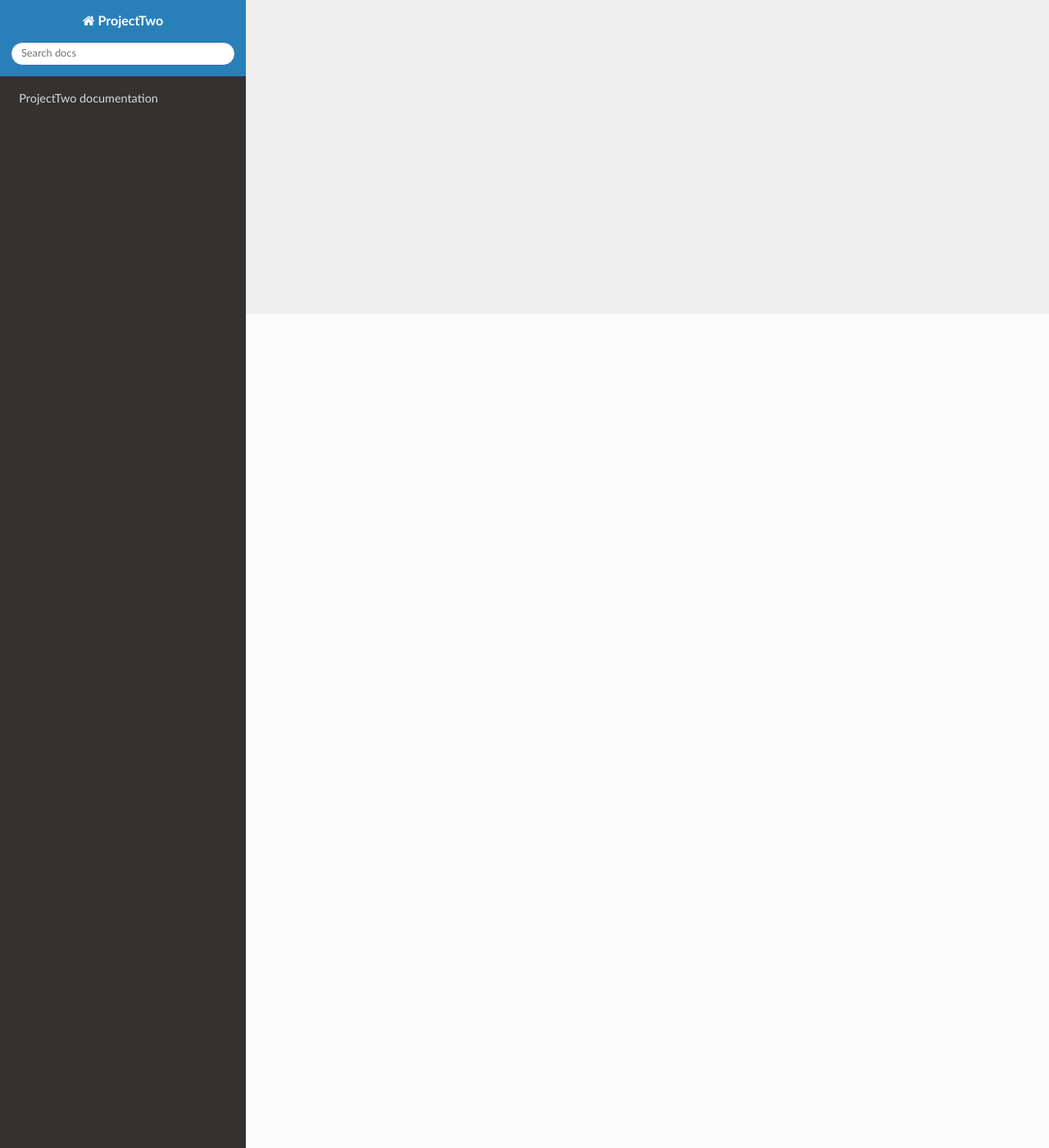
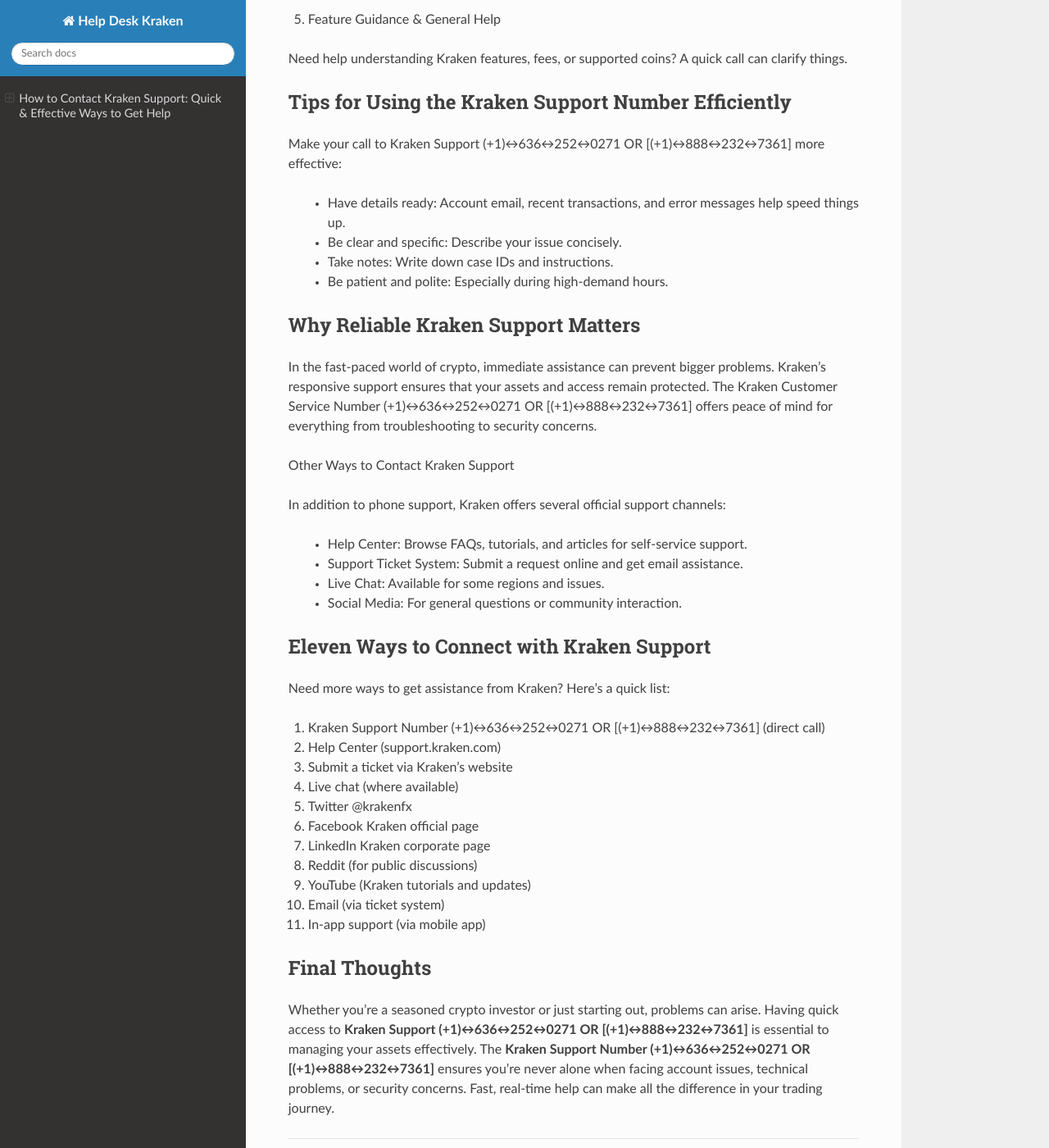
Before and after one commit to amitkumar7245/pythonprojectTwentytwo, a Sphinx documentation site: the page built from source/index.rst, in a window 1280 px wide and 1400 px high, scrolled down 1017 px. Shown: the whole window at 82% size. Built offline with Sphinx 7.4.7 and the Read the Docs theme 3.1.0, drawn with Linux system fonts in a browser that asks for light colours; some of the changed text lies outside the part shown.

Commit message:
website code update

```diff
--- a/source/conf.py
+++ b/source/conf.py
@@ -6,7 +6,7 @@
 # -- Project information -----------------------------------------------------
 # https://www.sphinx-doc.org/en/master/usage/configuration.html#project-information
 
-project = 'ProjectTwo'
+project = 'Help Desk Kraken'
 copyright = '2025, Author'
 author = 'Author'
 
@@ -25,3 +25,14 @@
 
 html_theme = 'sphinx_rtd_theme'
 html_static_path = ['_static']
+
+
+# -- Bing Webmaster Tools Verification Meta Tag ------------------------------
+
+def add_bing_meta(app, pagename, templatename, context, doctree):
+    context['metatags'] = context.get('metatags', '') + \
+        '<meta name="msvalidate.01" content="D145610E5122695AB55319B436B0B952" />\n'
+
+def setup(app):
+    app.add_config_value('meta_tags', '', 'html')
+    app.connect('html-page-context', add_bing_meta)
--- a/source/index.rst
+++ b/source/index.rst
@@ -3,12 +3,103 @@
    You can adapt this file completely to your liking, but it should at least
    contain the root `toctree` directive.
 
-ProjectTwo documentation
-========================
+How to Contact Kraken Support: Quick & Effective Ways to Get Help
+==================================================================
 
-Add your content using ``reStructuredText`` syntax. See the
-`reStructuredText <https://www.sphinx-doc.org/en/master/usage/restructuredtext/index.html>`_
-documentation for details.
+**Kraken Support Number (+1)↔636↔252↔0271 OR [(+1)↔888↔232↔7361]** – 24/7 Help Desk.Cryptocurrency is booming, and platforms like **Kraken** play a central role in trading and managing digital assets like Bitcoin, Ethereum, and more. While Kraken offers a secure and intuitive platform, users occasionally run into issues—whether it's login problems, delayed transactions, or technical errors. That’s where the Kraken Support Number becomes invaluable.
+
+What is the Kraken Support Number?
+-----------------------------------
+
+The Kraken Support Number (+1)↔636↔252↔0271 OR [(+1)↔888↔232↔7361] is a dedicated helpline for resolving urgent account or technical issues. You can speak directly with trained **Kraken Support** agents who assist with everything from two-factor authentication issues to wallet errors and security alerts. Unlike email or support tickets, phone assistance is ideal for time-sensitive situations.
+
+Common Issues Resolved by Kraken Support
+-----------------------------------------
+
+Here’s what Kraken Support typically helps with:
+
+1.	Login & Access Problems
+
+Forgot your password or locked out due to 2FA issues? Support can help recover access securely.
+
+2.	Transaction Errors
+
+Deposits not showing up? Withdrawals pending? Support can investigate and resolve such issues.
+
+3.	Suspicious Account Activity
+
+Detecting unusual logins or suspect a breach? Get immediate assistance to secure your account.
+
+4.	Technical Glitches
+
+Trouble with the app or platform features? Support can walk you through fixes in real-time.
+
+5.	Feature Guidance & General Help
+
+Need help understanding Kraken features, fees, or supported coins? A quick call can clarify things.
+
+Tips for Using the Kraken Support Number Efficiently
+-----------------------------------------------------
+
+Make your call to Kraken Support (+1)↔636↔252↔0271 OR [(+1)↔888↔232↔7361] more effective:
+
+   * Have details ready: Account email, recent transactions, and error messages help speed things up.
+
+   * Be clear and specific: Describe your issue concisely.
+
+   * Take notes: Write down case IDs and instructions.
+
+   * Be patient and polite: Especially during high-demand hours.
+
+Why Reliable Kraken Support Matters
+-------------------------------------
+
+In the fast-paced world of crypto, immediate assistance can prevent bigger problems. Kraken’s responsive support ensures that your assets and access remain protected. The Kraken Customer Service Number (+1)↔636↔252↔0271 OR [(+1)↔888↔232↔7361] offers peace of mind for everything from troubleshooting to security concerns.
+
+Other Ways to Contact Kraken Support
+
+In addition to phone support, Kraken offers several official support channels:
+
+   * Help Center: Browse FAQs, tutorials, and articles for self-service support.
+
+   * Support Ticket System: Submit a request online and get email assistance.
+
+   * Live Chat: Available for some regions and issues.
+
+   * Social Media: For general questions or community interaction.
+
+Eleven Ways to Connect with Kraken Support
+-------------------------------------------
+
+Need more ways to get assistance from Kraken? Here’s a quick list:
+
+1.	Kraken Support Number (+1)↔636↔252↔0271 OR [(+1)↔888↔232↔7361]  (direct call)
+
+2.	Help Center (support.kraken.com)
+
+3.	Submit a ticket via Kraken’s website
+
+4.	Live chat (where available)
+
+5.	Twitter @krakenfx
+
+6.	Facebook Kraken official page
+
+7.	LinkedIn Kraken corporate page
+
+8.	Reddit (for public discussions)
+
+9.	YouTube (Kraken tutorials and updates)
+
+10. Email (via ticket system)
+
+11. In-app support (via mobile app)
+
+Final Thoughts
+---------------
+
+Whether you're a seasoned crypto investor or just starting out, problems can arise. Having quick access to **Kraken Support (+1)↔636↔252↔0271 OR [(+1)↔888↔232↔7361]** is essential to managing your assets effectively. The **Kraken Support Number (+1)↔636↔252↔0271 OR [(+1)↔888↔232↔7361]** ensures you’re never alone when facing account issues, technical problems, or security concerns. Fast, real-time help can make all the difference in your trading journey.
+
 
 
 .. toctree::
```
Also changed, not shown: 10 other files.
